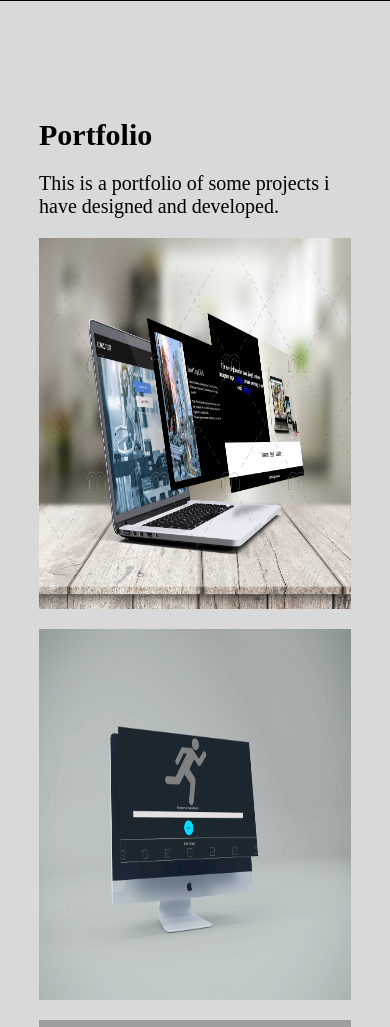
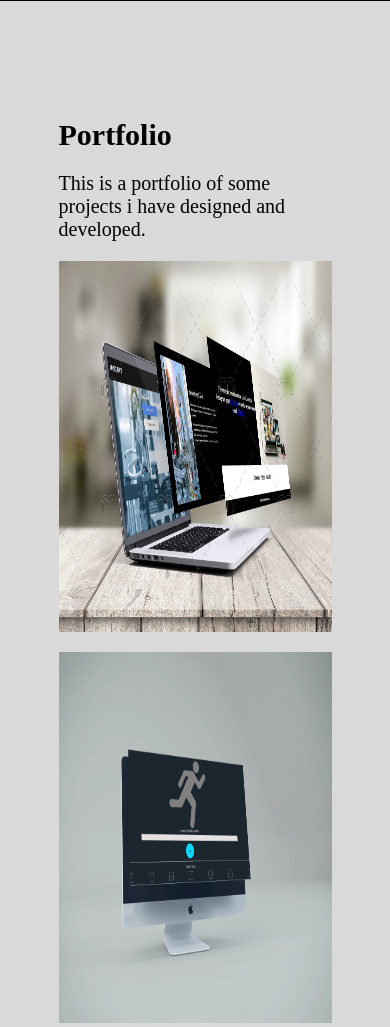
Before and after one commit to Chukajoseph99/chukajoseph-mywbesite, a PHP site: page / in a window 390 px wide. Shown: the part 1602-2629 px from the top of the page. Run offline with PHP 8.4, Linux system fonts and the light colour scheme; some libraries are stand-ins or nearby versions; grey boxes are pictures that could not be loaded.

Commit message:
Add files via upload

```diff
--- a/style.css
+++ b/style.css
@@ -372,6 +372,8 @@
 
 }
 
+
+
 .section5 .container5{
   width: 75%;
 }
@@ -479,6 +481,9 @@
     line-height: 25px;
   }
 
+  .container3{
+    width:70%;
+  }
 
   .container3 .container3-cols{
     grid-template-columns: 1fr;
```
